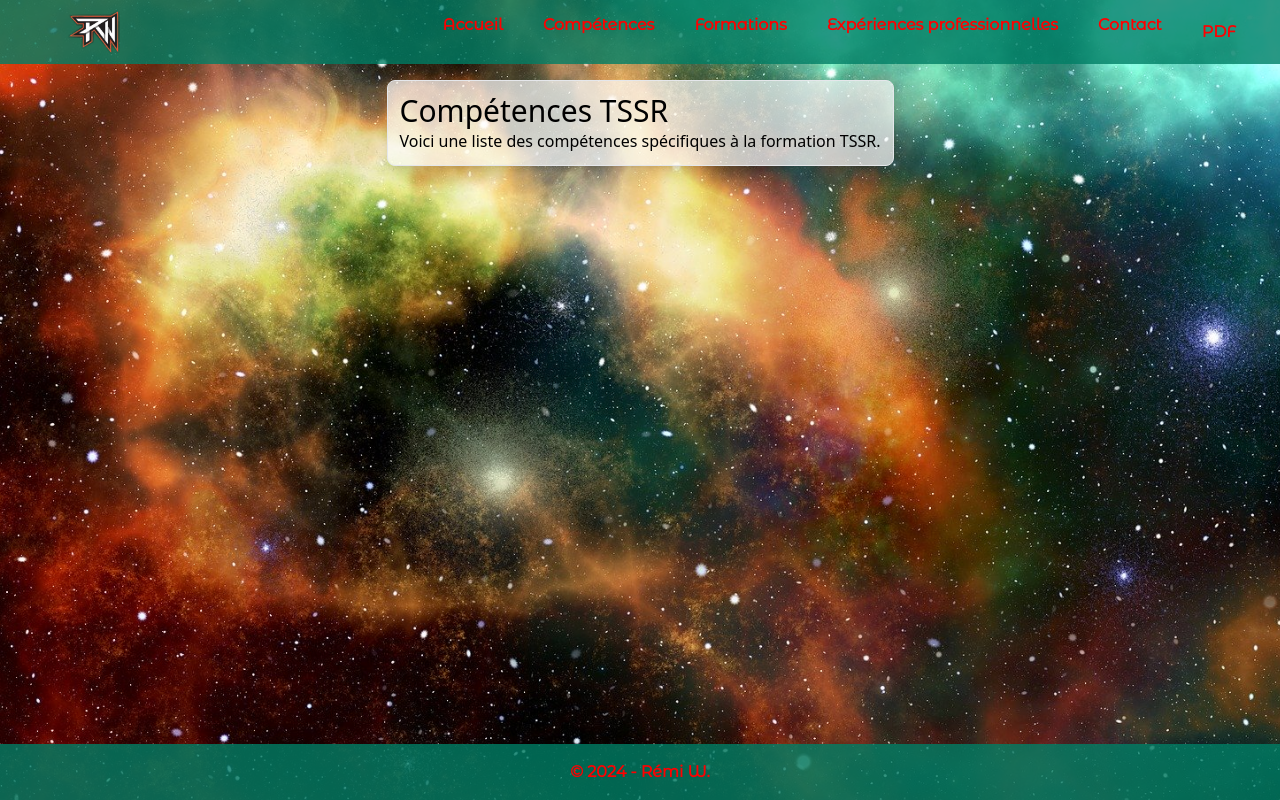
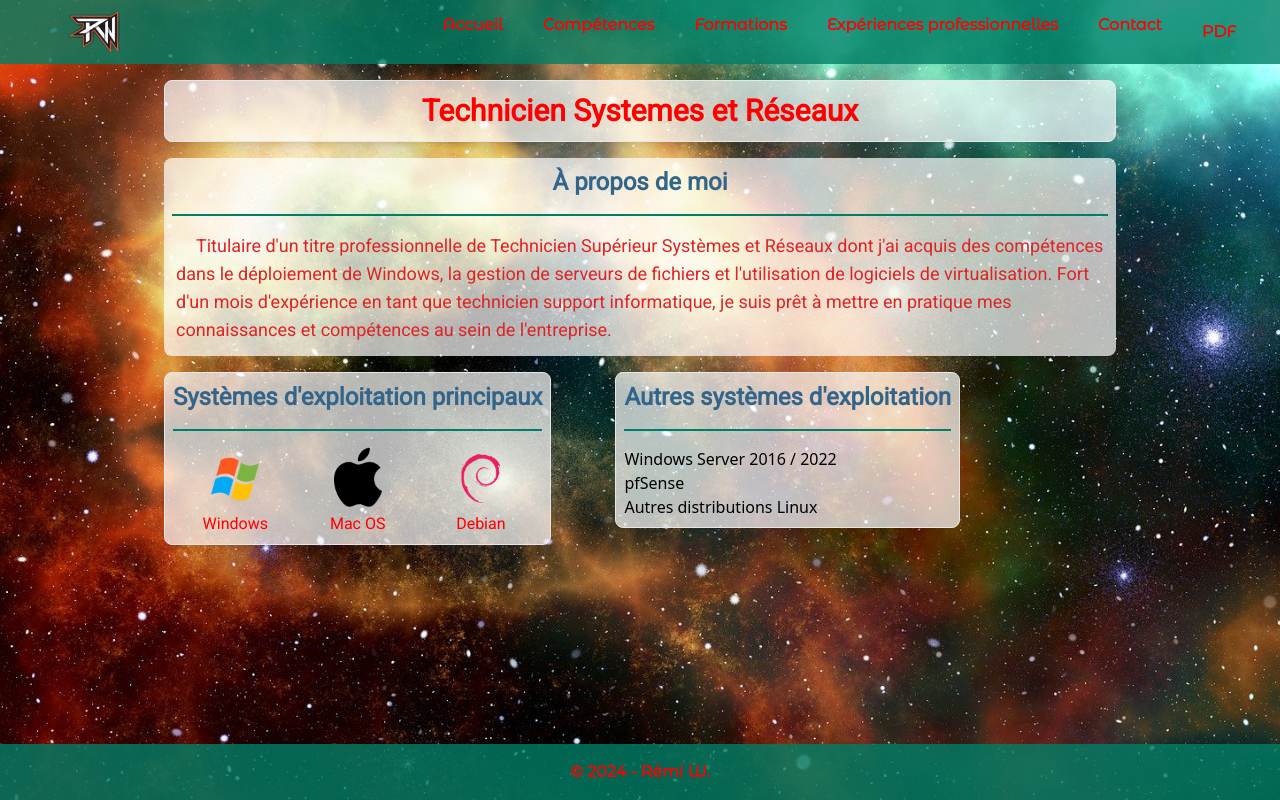
Before and after one commit to Willremi/cv-react, a React (Create React App) app: page /competences/tssr in a window 1280 px wide. Built offline with nearby package versions, Linux system fonts and the light colour scheme; a web font is replaced by a local one.

Commit message:
update pages Tssr

```diff
--- a/src/pages/Tssr.js
+++ b/src/pages/Tssr.js
@@ -1,14 +1,63 @@
 import React from 'react';
+import windows from '../assets/images/logos/windows.png';
+import mac from '../assets/images/logos/macos.png';
+import debian from '../assets/images/logos/debian.png';
 
 const Tssr = () => {
     return (
         <div className='flex items-center justify-center mt-20 mb-20'>
-            <div>
-            <div className='bg-div-white rounded-lg border shadow-lg mx-5 md:mx-36 p-3'>
-            <h1>Compétences TSSR</h1>
-            <p>Voici une liste des compétences spécifiques à la formation TSSR.</p>
-            {/* Ajoutez ici le contenu spécifique à TSSR */}
-            </div>
+            <div className='mx-5 w-full'>
+                <div className='bg-div-white rounded-lg border shadow-lg mx-5 md:mx-36 p-3'>
+                    <h1 className='text-center text-div-red font-roboto font-semibold'>Technicien Systemes et Réseaux</h1>
+                </div>
+
+                {/* À propos de moi */}
+                <div className="bg-div-white rounded-lg border-shadow-lg mx-5 md:mx-36 p-2 mt-4">
+                    <h2 className='text-center text-div-blue font-roboto font-semibold'>À propos de moi</h2>
+                    <div className="border-t-2 my-4 border-div-green"></div>
+                    <div className="m-1">
+                        <p className="font-roboto text-red-600 indent-5 text-lg">
+                            Titulaire d'un titre professionnelle de Technicien Supérieur Systèmes et Réseaux dont j'ai acquis des compétences dans le déploiement de Windows, la gestion de serveurs de fichiers et l'utilisation de logiciels de virtualisation. Fort d'un mois d'expérience en tant que technicien support informatique, je suis prêt à mettre en pratique mes connaissances et compétences au sein de l'entreprise.
+                        </p>
+                    </div>
+                </div>
+
+                {/* Systèmes exploitation & outils */}
+                <div className="md:flex md:mx-24 lg:mx-0">
+                    <div>
+                        <div className="border bg-div-white rounded-lg mt-4 md:ml-36 p-2">
+                            <h2 className='text-center text-div-blue font-roboto font-semibold'>Systèmes d'exploitation principaux</h2>
+                            <div className="border-t-2 my-4 border-div-green"></div>
+                            <div className="flex justify-around">
+                                <div className="w-20 md:w-14 xl:w-16 text-center mx-3 xl:mx-0">
+                                    <img src={windows} alt="Logo de Windows" />
+                                    <span className='font-roboto text-div-red'>Windows</span>
+                                </div>
+                                <div className="w-20 md:w-14 xl:w-16 text-center mx-3 xl:mx-0">
+                                    <img src={mac} alt="Logo de MacOS" />
+                                    <span className='font-roboto text-div-red'>Mac OS</span>
+                                </div>
+                                <div className="w-20 md:w-14 xl:w-16 text-center mx-3 xl:mx-0">
+                                    <img src={debian} alt="Logo de Debian" />
+                                    <span className='font-roboto text-div-red'>Debian</span>
+                                </div>
+                            </div>
+                        </div>
+                    </div>
+
+                    {/* outils info */}
+                    <div>
+                        <div className="border bg-div-white rounded-lg mt-4 p-2 sm:ml-5 md:ml-12 xl:ml-16">
+                            <h2 className='text-center text-div-blue font-roboto font-semibold'>Autres systèmes d'exploitation</h2>
+                            <div className="border-t-2 my-4 border-div-green"></div>
+                            <ul>
+                                <li>Windows Server 2016 / 2022</li>
+                                <li>pfSense</li>
+                                <li>Autres distributions Linux</li>
+                            </ul>
+                        </div>
+                    </div>
+                </div>
             </div>
         </div>
     );
```
